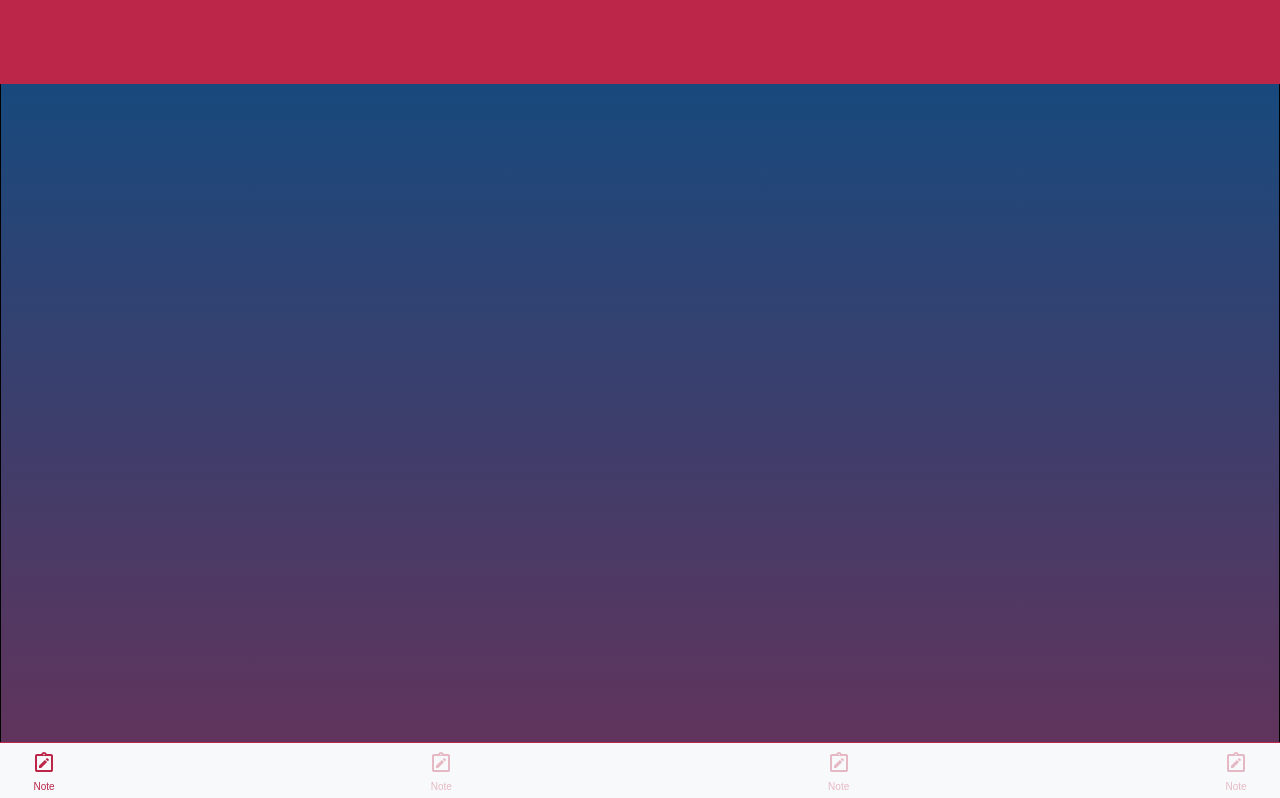
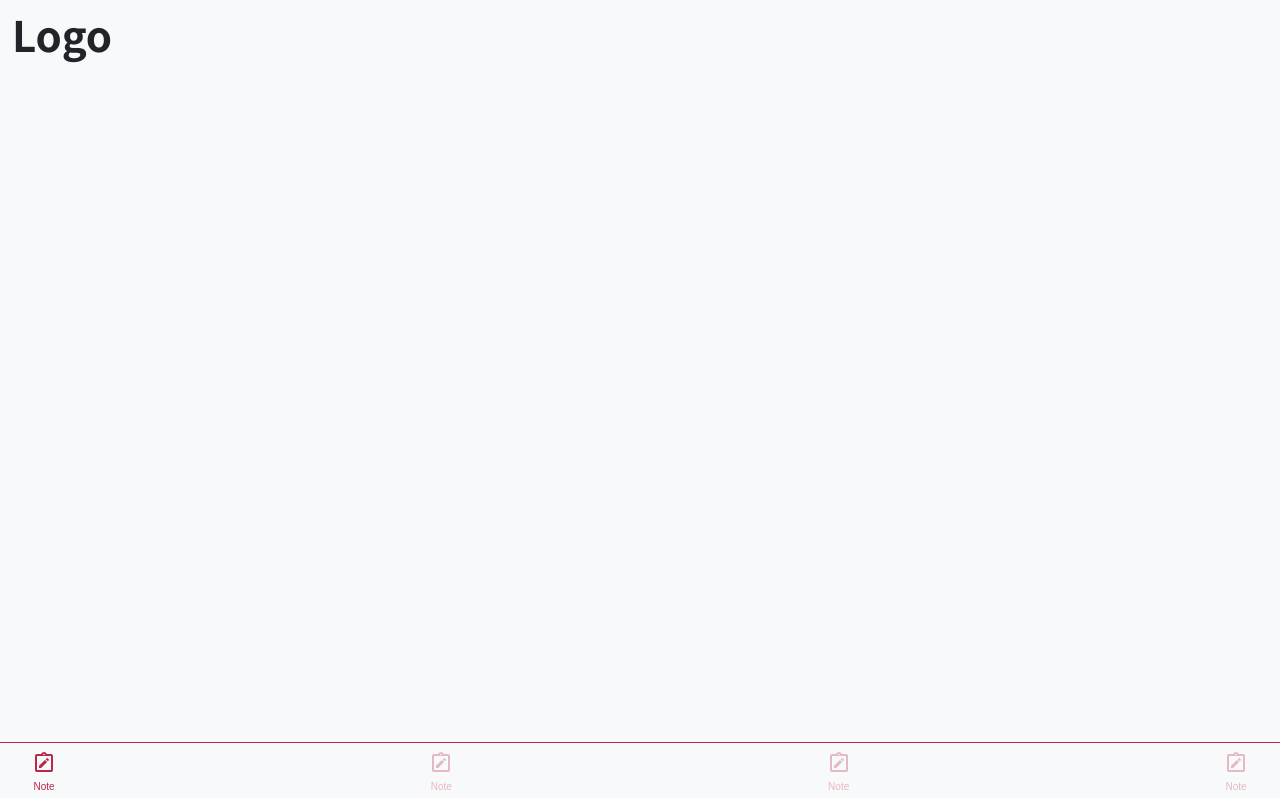
Before and after one commit to peacecheejecake/fit-connected, a Next.js app: page / in a window 1280 px wide. Shown: the top 798 px of the page. Built offline with nearby package versions, Linux system fonts and the light colour scheme.

Commit message:
fix: Header layout and style
- Change header height from 84px to 68px.
- Add padding on header.
- Set $gray0 and $gray9 as background color for each of light and dark theme.
- Replace all test backgrounds on header and body to default background color.

```diff
--- a/src/components/Layout/Header/Header.module.scss
+++ b/src/components/Layout/Header/Header.module.scss
@@ -1,11 +1,20 @@
 @use '@/styles/constants/colors';
 @use '@/styles/constants/levels';
+@use '@/styles/constants/dimensions';
 
 .header {
-  height: 84px;
+  height: dimensions.$header-heihgt;
   width: 100vw;
   position: fixed;
   top: 0;
-  background-color: colors.$viva-magenta;
+  padding: 4px 12px;
+  // background-color: colors.$viva-magenta;
+  background-color: colors.$bg;
   z-index: levels.$nav;
+  display: flex;
+  align-items: flex-end;
+
+  .logo {
+    font-size: 42px;
+  }
 }
--- a/src/components/Layout/Header/index.tsx
+++ b/src/components/Layout/Header/index.tsx
@@ -4,5 +4,9 @@ import styles from './Header.module.scss';
 type HeaderProps = PropsWithChildren<{}>;
 
 export default function Header({ children }: HeaderProps) {
-    return <header className={styles.header}>{children}</header>;
+  return (
+    <header className={styles.header}>
+      <h1 className={styles.logo}>Logo</h1>
+    </header>
+  );
 }
--- a/src/components/Layout/Layout.module.scss
+++ b/src/components/Layout/Layout.module.scss
@@ -1,14 +1,15 @@
 @use '@/styles/constants/colors';
 @use '@/styles/constants/levels';
+@use '@/styles/constants/dimensions';
 
 .main {
   width: 100%;
   height: 200vh;
   // min-height: 100vh;
   position: relative;
-  padding-top: 84px;
+  padding-top: dimensions.$header-heihgt;
   color: colors.$gray0;
-  background: linear-gradient(colors.$blue, colors.$red);
-  border: 1px solid black;
+  // background: linear-gradient(colors.$blue, colors.$red);
+  background: colors.$bg;
   z-index: levels.$ground;
 }
--- a/src/styles/constants/_colors.scss
+++ b/src/styles/constants/_colors.scss
@@ -16,3 +16,6 @@ $gray9: #212529;
 
 $red: #BE1831;
 $blue: #0F4C81;
+
+$bg: $gray0;
+$bg-light: $gray9;
--- /dev/null
+++ b/src/styles/constants/_dimensions.scss
@@ -0,0 +1 @@
+$header-heihgt: 68px;
```
Also changed, not shown: src/components/Calendar/WeekHeader/_components/WeekHeaderButton.tsx (+23 -0 lines).
